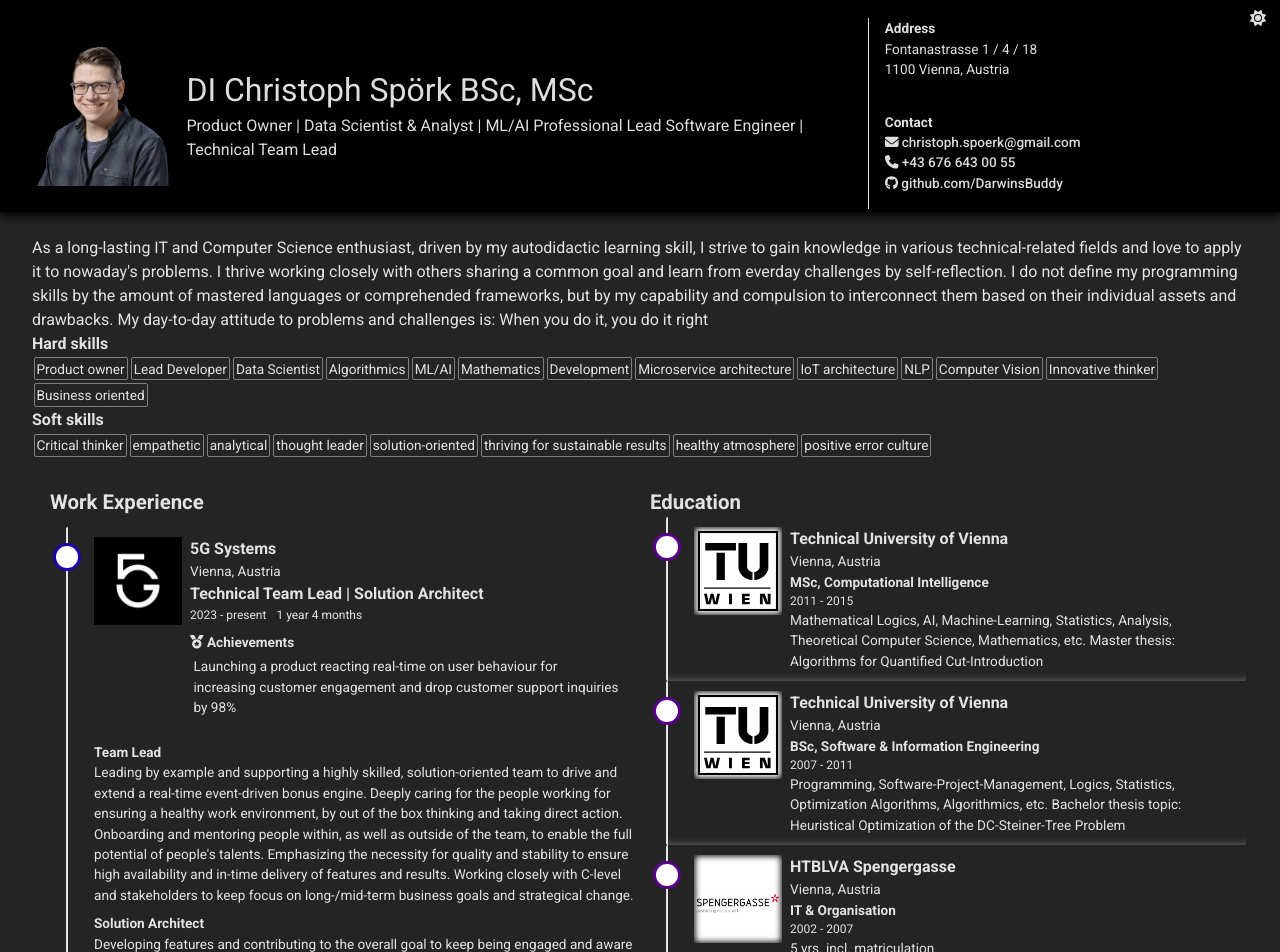
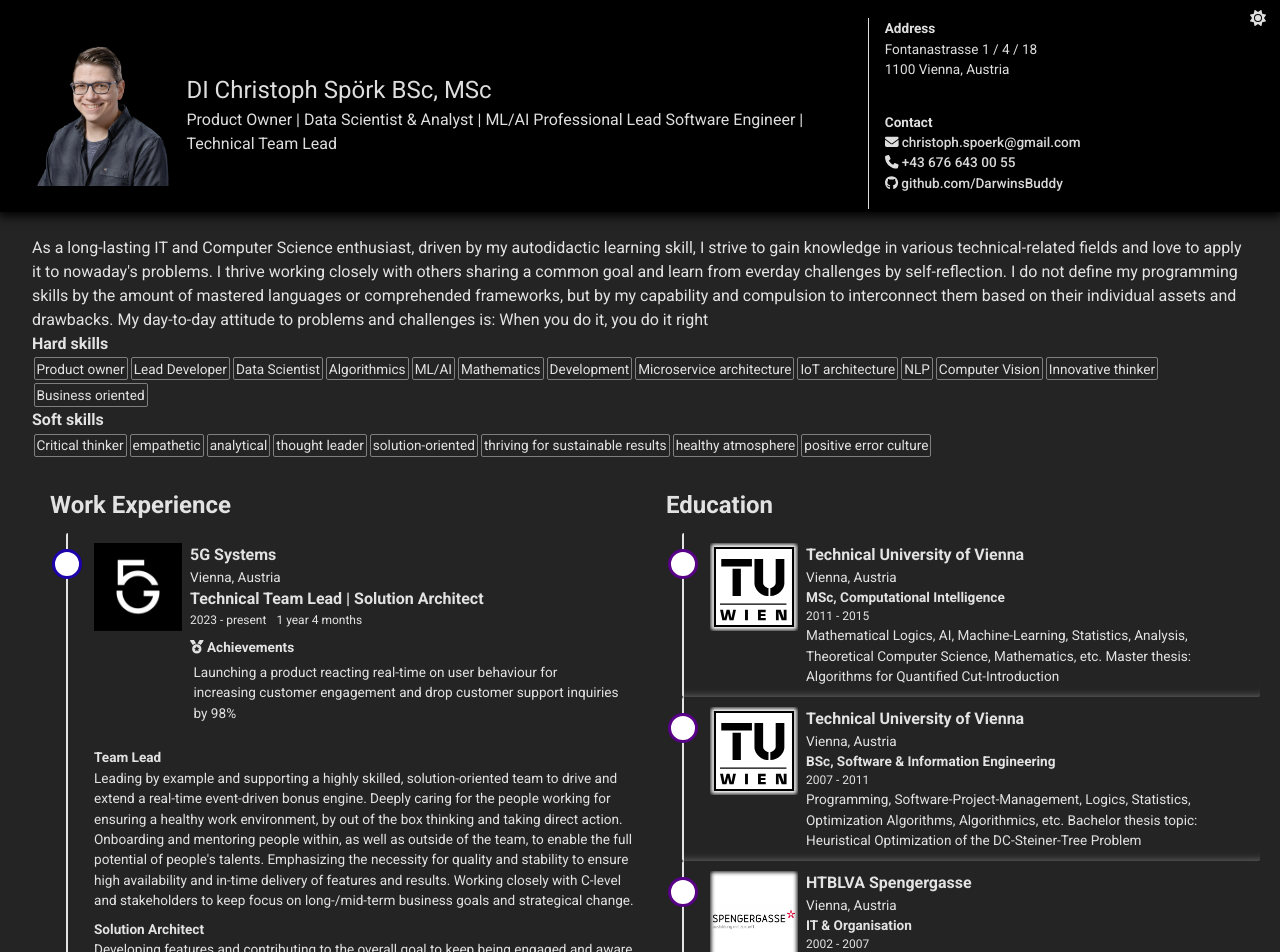
Before and after one commit to DarwinsBuddy/darwinsbuddy.github.io, a React (Vite) app: page / in a window 1280 px wide. Shown: the top 952 px of the page. Built offline with nearby package versions, Linux system fonts and the light colour scheme.

Commit message:
scale logos for printing

```diff
--- a/src/components/education/education.tsx
+++ b/src/components/education/education.tsx
@@ -30,8 +30,7 @@ function renderEducation(education: Education): JSX.Element {
         <div className="col">
           {renderLogo(
             education.institute.logo,
-            education.institute.link,
-            "5.5rem"
+            education.institute.link
           )}
         </div>
         <div className="col">
@@ -58,11 +57,15 @@ export function Education() {
     <div className="container">
       <div className="card">
         <div className="col">
-          <h2>Education</h2>
-          <div className="timeline">
-            {data
-              .sort((a: Education, b: Education) => b.id - a.id)
-              .map((e: Education) => renderEducation(e))}
+          <div className="section">
+            <h2>Education</h2>
+            <div className="container">
+              <div className="timeline">
+                {data
+                  .sort((a: Education, b: Education) => b.id - a.id)
+                  .map((e: Education) => renderEducation(e))}
+              </div>
+            </div>
           </div>
         </div>
       </div>
--- a/src/components/header/header.css
+++ b/src/components/header/header.css
@@ -75,8 +75,8 @@
   margin: 0.5rem;
   background: url('/portrait.png') no-repeat;
   background-size: contain;
-  min-height: 10rem;
-  min-width: 10rem;
+  min-height: var(--portrait-size);
+  min-width: var(--portrait-size);
   box-shadow: inset 0px 0px 50px 40px rgba(var(--bg-color), 0.75);
 }
 
--- a/src/components/utils.css
+++ b/src/components/utils.css
@@ -4,12 +4,20 @@
 }
 
 .logo {
-  min-width: 4.5rem;
-  min-height: 4.5rem;
   margin-right: 0.5rem;
   background-size: contain;
   background-repeat: no-repeat;
   box-shadow: var(--logo-box-shadow);
+}
+
+.logo-md {
+  min-width: var(--logo-md);
+  min-height: var(--logo-md);
+}
+
+.logo-sm {
+  min-width: var(--logo-sm);
+  min-height: var(--logo-sm);
 }
 
 .tag {
--- a/src/components/utils.tsx
+++ b/src/components/utils.tsx
@@ -3,17 +3,15 @@ import "./utils.css";
 export function renderLogo(
   logo?: string,
   link?: string,
-  size: string = "3.5rem"
+  logoClass: string = "logo-md"
 ) {
   if (logo) {
     function _logo() {
       return (
         <div
-          className="logo"
+          className={`logo ${logoClass}`}
           style={{
-            backgroundImage: `url('${logo}')`,
-            minWidth: size,
-            minHeight: size,
+            backgroundImage: `url('${logo}')`
           }}
         ></div>
       );
--- a/src/components/work/work.css
+++ b/src/components/work/work.css
@@ -55,7 +55,7 @@
 }
 
 .projects-container {
-  margin-left: 0.75rem;
+  margin-left: calc(var(--logo-md) / 5);
 }
 
 .projects {
--- a/src/components/work/work.tsx
+++ b/src/components/work/work.tsx
@@ -64,14 +64,14 @@ function isSelfEmployement(work: Work): work is SelfEmployement {
   return (work as SelfEmployement).type === WorkType.SelfEmployement;
 }
 
-function renderProjects(projects?: Project[], logoSize = "6rem") {
+function renderProjects(projects?: Project[], logoClass: string = "") {
   if (projects) {
     return (
       <div className="projects">
         {projects.map((p: Project, i: number) => (
           <div className="project" key={`project-${i}.${p.name}`}>
             <div className="side">
-              {renderLogo(p.company?.logo, p.link, logoSize)}
+              {renderLogo(p.company?.logo, p.link, logoClass)}
             </div>
             <div className="side">
               <p>
@@ -159,13 +159,13 @@ function renderWork(work: Work): JSX.Element {
   if (isEmployement(work)) {
     return (
       <div
-        className="timeline-card timeline-card-primary col card"
+        className="timeline-card timeline-card-primary col card pagebreak"
         key={work.id}
       >
         <div className="timeline-head">
           <div className="row">
             <div className="col">
-              {renderLogo(work.company.logo, work.company.link, "5.5rem")}
+              {renderLogo(work.company.logo, work.company.link)}
             </div>
             <div className="work-header">
               <div className="col work-info">
@@ -206,7 +206,7 @@ function renderWork(work: Work): JSX.Element {
         <div className="timeline-head">
           <div className="row">
             <div className="col">
-              {renderLogo(work.logo, work.link, "5.5rem")}
+              {renderLogo(work.logo, work.link)}
             </div>
             <div className="col">
               <p className="title">
@@ -219,7 +219,7 @@ function renderWork(work: Work): JSX.Element {
         <div className="timeline-body row">
           <div className="col flex-grow-1">
             <div className="projects-container">
-              {renderProjects(work.projects, "3rem")}
+              {renderProjects(work.projects, "logo-sm")}
             </div>
           </div>
         </div>
--- a/src/index.css
+++ b/src/index.css
@@ -8,7 +8,7 @@
   --fg-color: rgba(255, 255, 255, 0.87);
   --header-bg-color: rgb(0,0,0);
   --header-box-shadow: 0px 2px 10px 2px rgba(0,0,0,1.0);
-  --logo-box-shadow: 0px 0px 6px 1px rgba(0,0,0) inset;
+  --logo-box-shadow: 0px 0px 0.25rem 1px rgba(0,0,0) inset;
   --bg-color: #242424;
   --card-bg: var(--bg);
   --link-color: #d9d9d9;
@@ -54,10 +54,17 @@
   --white: #fff;
   --black: #000;
 
-  --font-x-large: 2rem;
+  --font-xx-large: 2rem;
+  --font-x-large: 1.5rem;
   --font-large: 1rem;
   --font-medium: 0.85rem;
   --font-small: 0.75rem;
+  --portrait-size: 10rem;
+  --logo-md: 5.5rem;
+  --logo-sm: 3rem;
+  --timeline-point-size: 1.5rem;
+  --timeline-point-hadjust: -1rem;
+  --timeline-point-border: 3px solid;
 }
 
 
@@ -66,17 +73,35 @@
   --bg-color: #ffffffde;
   --header-bg-color: rgb(208, 208, 208);
   --header-box-shadow: 0px 10px 10px 2px rgba(208, 208, 208,1.0);
-  --logo-box-shadow: 0px 0px 6px 1px rgba(208, 208, 208) inset;
+  --logo-box-shadow: 0px 0px  0.25rem 1px rgba(208, 208, 208) inset;
   --link-color: #3e3e3e;
   --link-color-hover: #2d2d74;
 }
 
 @media only screen and (max-width: 750px) {
   :root {
-    --font-x-large: 2rem;
-    --font-large: 1rem;
+    --font-xx-large: 1.5rem;
+    --font-x-large: 1rem;
+    --font-large: 0.85rem;
     --font-medium: 0.75rem;
     --font-small: 0.75rem;
+  }
+}
+
+@media print {
+  :root {
+    --font-xx-large: 12pt;
+    --font-x-large: 10pt;
+    --font-large: 8pt;
+    --font-medium: 6pt;
+    --font-small: 5pt;
+
+    --portrait-size: 5rem;
+    --logo-md: 2.5rem;
+    --logo-sm: 2rem;
+    --timeline-point-size: 0.7rem;
+    --timeline-point-hadjust: -0.54rem;
+    --timeline-point-border: 2px solid;
   }
 }
 
@@ -106,8 +131,16 @@ hr.smooth {
 }
 
 h1 {
-  font-size: var(--font-x-large);
+  font-size: var(--font-xx-large);
   line-height: 1.1;
+}
+
+h2 {
+  font-size: var(--font-x-large)
+}
+
+h3 {
+  font-size: var(--font-large)
 }
 
 button {
@@ -184,11 +217,11 @@ body::-webkit-scrollbar-thumb {
   position: absolute;
   background-color: #fff;
   border-radius: 100%;
-  width: 22px;
-  height: 22px;
+  width: var(--timeline-point-size);
+  height: var(--timeline-point-size);
   top: 1rem;
-  left: -15px;
-  border: 3px solid;
+  left: var(--timeline-point-hadjust);
+  border: var(--timeline-point-border);
 }
 
 .timeline-head {
@@ -214,3 +247,7 @@ body::-webkit-scrollbar-thumb {
 .timeline-card-success:before {
   border-color: var(--teal)
 }
+
+.pagebreak {
+  page-break-inside: avoid;
+}
```
